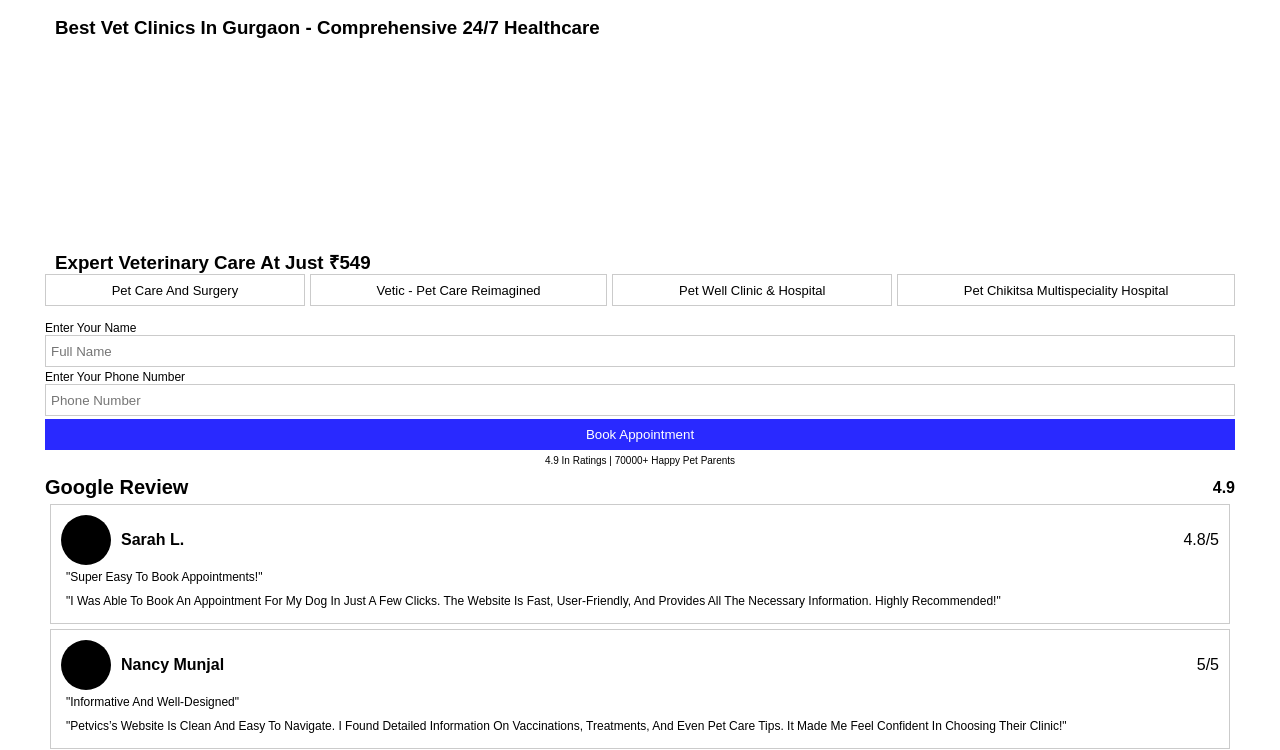
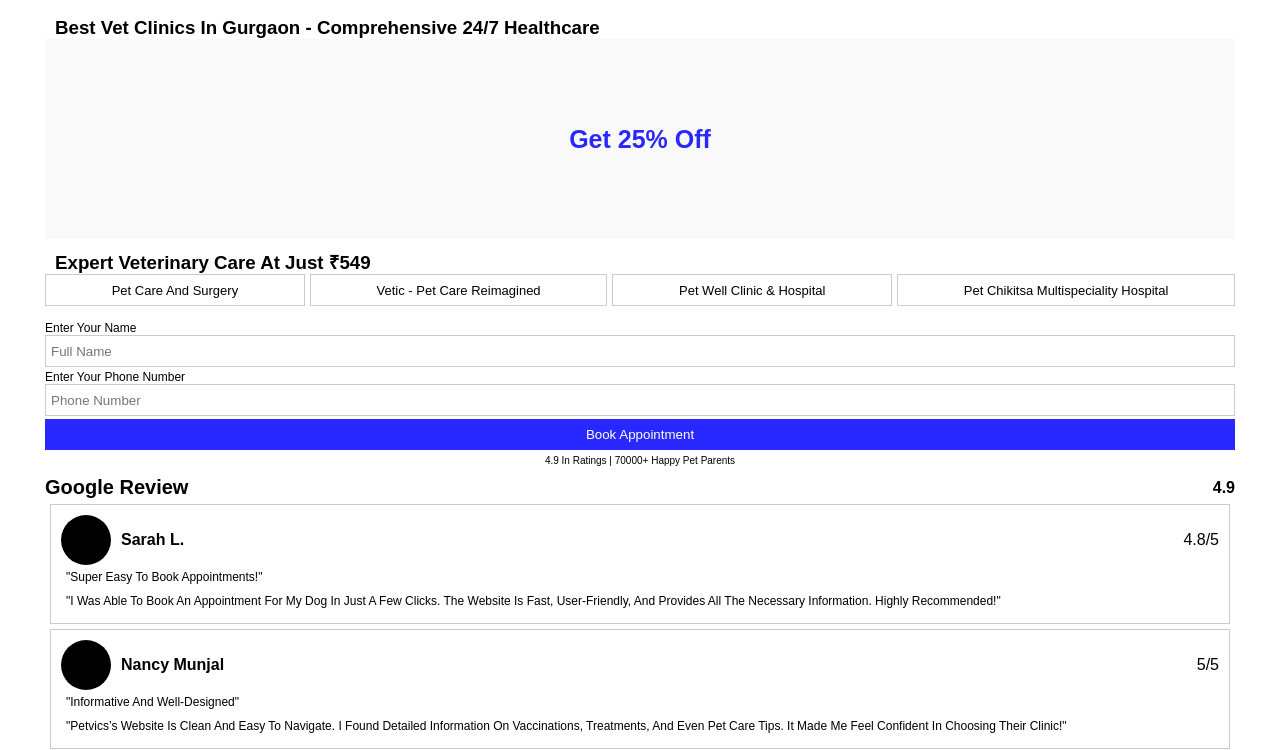
Before and after one commit to MokshManral/PetVics, a plain HTML site: page index.html in a window 1280 px wide. Shown: the part 58-808 px from the top of the page. Drawn offline with Linux system fonts and the light colour scheme.

Commit message:
second commit

```diff
--- a/index.html
+++ b/index.html
@@ -18,8 +18,7 @@
     <section id="section1">
       <h3>Best Vet Clinics in Gurgaon - Comprehensive 24/7 Healthcare</h3>
       <div class="first-flex">
-        <div class="dog-image">
-        </div>
+        <div class="dog-image">get 25% off</div>
       </div>
       <h3>Expert veterinary care at just ₹549</h3>
       <div class="box">
@@ -35,7 +34,7 @@
       <input type="text" placeholder="full name">
       <label for="name">Enter your phone number</label>
       <input type="text" placeholder="phone number">
-      <button class="button"><a href="Bookappointment.html">Book Appointment</a></button>
+      <button class="button"><a href="bookappointment.html">Book Appointment</a></button>
       <p>4.9 in ratings | 70000+ happy pet parents</p>
     </section>
 
--- a/media.css
+++ b/media.css
@@ -116,4 +116,6 @@
     padding: 10px 20px;
   }
 
+
+
 }
--- a/style.css
+++ b/style.css
@@ -100,7 +100,14 @@
 }
 
 .dog-image{
+  height: 100%;
+  display: flex;
+  justify-content: center;
+  align-items: center;
+  font-size: 25px;
+  font-weight: bold;
   width: 100%;
+  color: var(--button-color);
   background-color: #f9f9f9;
 }
 
@@ -301,3 +308,7 @@
   font-weight: 900;
   opacity: 0.8;
 }
+
+.scroll img{
+  height: 100px;
+}
```
Also changed, not shown: login.html (+1 -1 lines).
